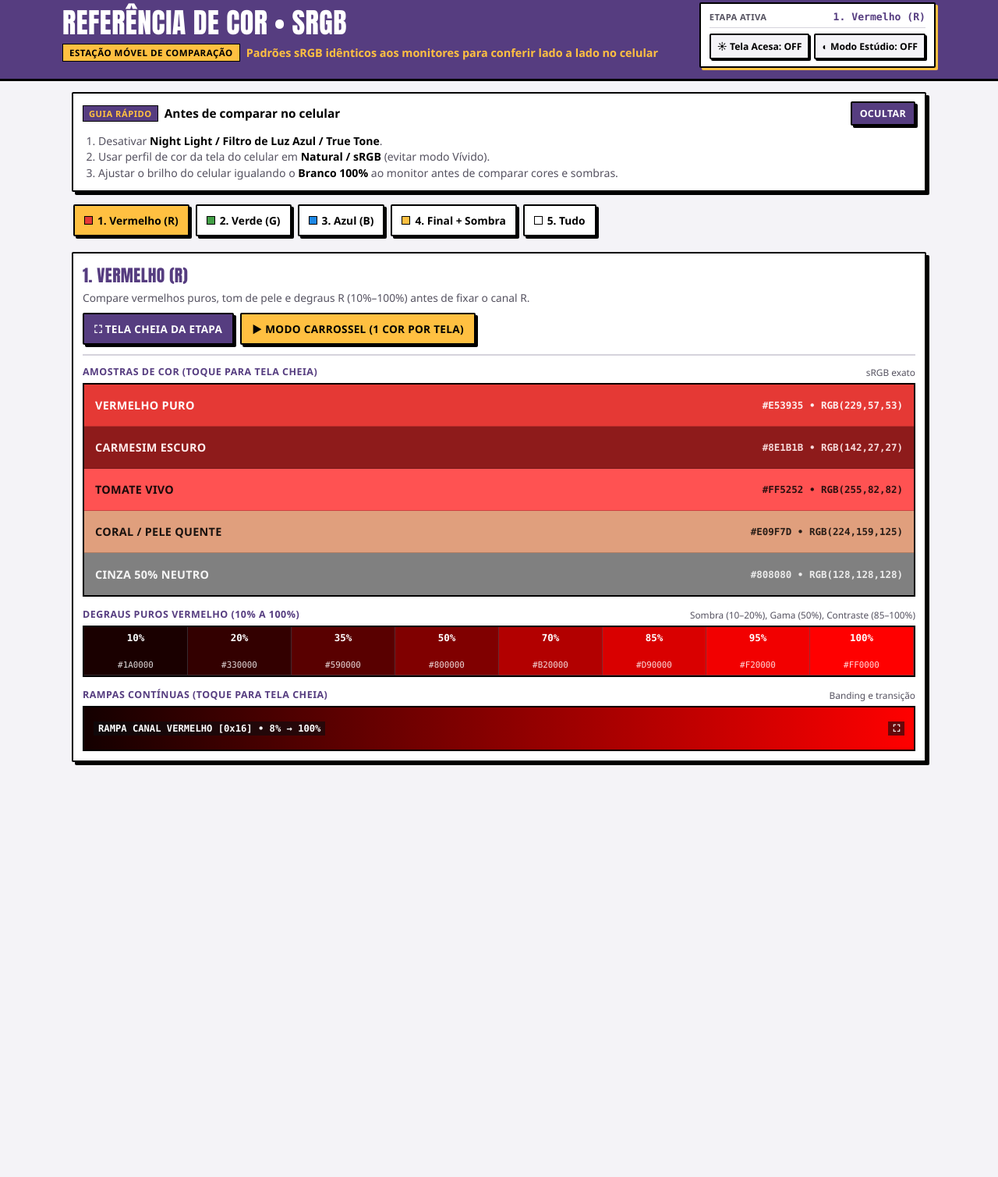
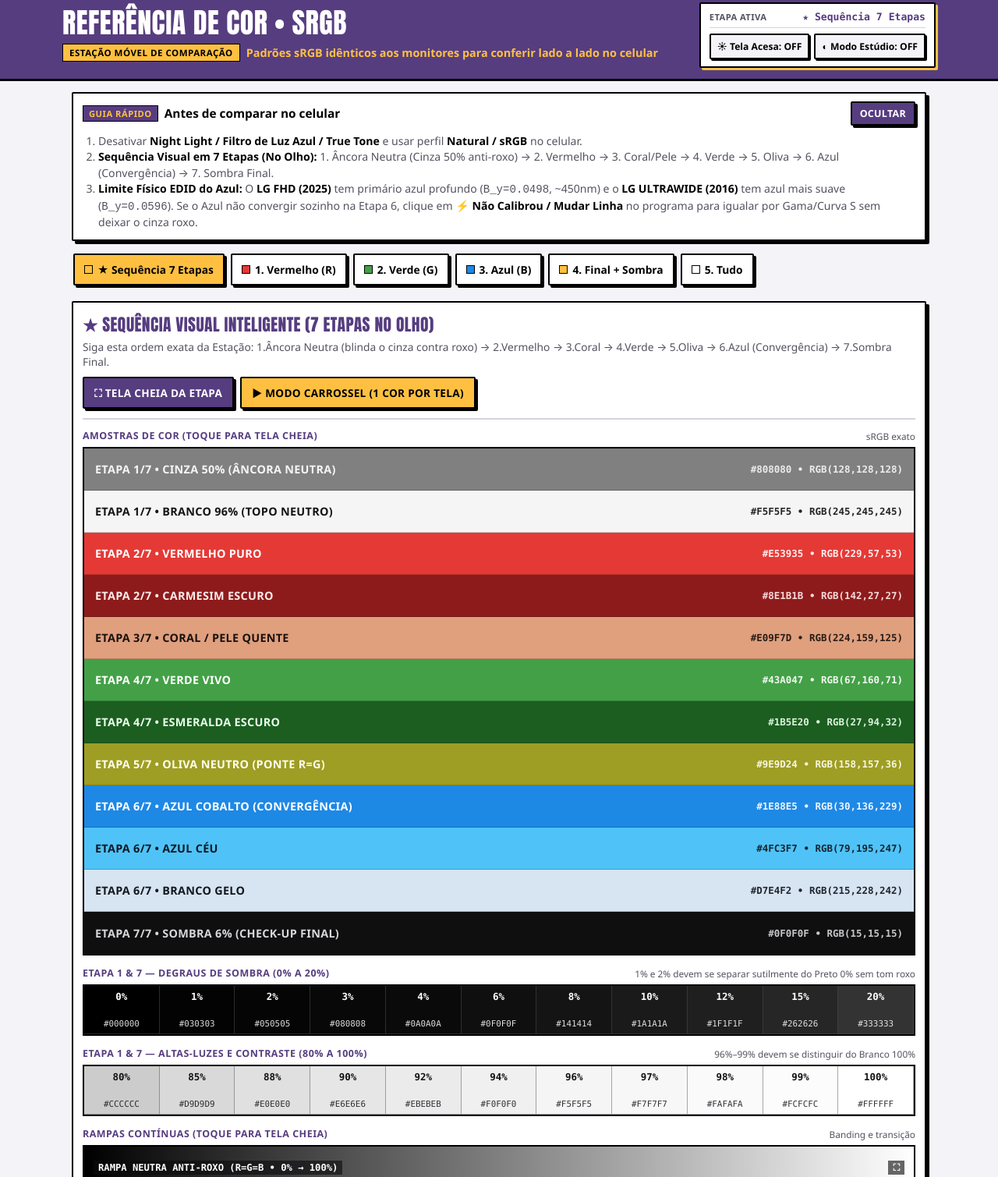
Before and after one commit to GirinoX/calibracao-cor-ref, a plain HTML site: page index.html in a window 1280 px wide. Shown: the part 11-1520 px from the top of the page at 78% size. Before the commit the page ends 1020 px from the top, so only its background shows below. Drawn offline with Linux system fonts and the light colour scheme.

Commit message:
feat: add 7-step visual guided calibration sequence & EDID blue gamut guidance

```diff
--- a/app.js
+++ b/app.js
@@ -65,6 +65,49 @@
   const HIGHLIGHT_PCTS = [80, 85, 88, 90, 92, 94, 96, 97, 98, 99, 100];
 
   const STAGES = [
+    {
+      id: "sequencia_guiada",
+      tabLabel: "★ Sequência 7 Etapas",
+      title: "★ Sequência Visual Inteligente (7 Etapas no Olho)",
+      dotHex: "#FFC041",
+      tip: "Siga esta ordem exata da Estação: 1.Âncora Neutra (blinda o cinza contra roxo) → 2.Vermelho → 3.Coral → 4.Verde → 5.Oliva → 6.Azul (Convergência) → 7.Sombra Final.",
+      ribbons: [
+        { name: "ETAPA 1/7 • CINZA 50% (ÂNCORA NEUTRA)", rgb: [128, 128, 128], textRgb: [245, 245, 245], note: "Ancora R=G=B primeiro para o cinza JAMAIS ficar roxo" },
+        { name: "ETAPA 1/7 • BRANCO 96% (TOPO NEUTRO)", rgb: [245, 245, 245], textRgb: [20, 20, 20], note: "Contraste neutro sem estourar no 100%" },
+        { name: "ETAPA 2/7 • VERMELHO PURO", rgb: [229, 57, 53], textRgb: [255, 255, 255], note: "Força e saturação principal de R (trava com Carmesim/Tomate)" },
+        { name: "ETAPA 2/7 • CARMESIM ESCURO", rgb: [142, 27, 27], textRgb: [255, 235, 235], note: "Profundidade escura do Vermelho" },
+        { name: "ETAPA 3/7 • CORAL / PELE QUENTE", rgb: [224, 159, 125], textRgb: [25, 18, 15], note: "Meio-tom R+G ajustado sem desconfigurar Vermelho Puro" },
+        { name: "ETAPA 4/7 • VERDE VIVO", rgb: [67, 160, 71], textRgb: [255, 255, 255], note: "Pureza e gama médio de G com R e Cinza blindados" },
+        { name: "ETAPA 4/7 • ESMERALDA ESCURO", rgb: [27, 94, 32], textRgb: [235, 255, 235], note: "Sombra e densidade do canal Verde" },
+        { name: "ETAPA 5/7 • OLIVA NEUTRO (PONTE R=G)", rgb: [158, 157, 36], textRgb: [255, 255, 240], note: "Equilíbrio exato R=158 / G=157 — prepara a convergência do Azul" },
+        { name: "ETAPA 6/7 • AZUL COBALTO (CONVERGÊNCIA)", rgb: [30, 136, 229], textRgb: [255, 255, 255], note: "Limite físico EDID: LG FHD B_y=0.0498 vs Ultrawide B_y=0.0596" },
+        { name: "ETAPA 6/7 • AZUL CÉU", rgb: [79, 195, 247], textRgb: [15, 25, 35], note: "Se não convergir sozinho, use '⚡ Mudar Linha' no programa" },
+        { name: "ETAPA 6/7 • BRANCO GELO", rgb: [215, 228, 242], textRgb: [20, 24, 30], note: "Conferência de ponto branco frio sem puxar cinza p/ violeta" },
+        { name: "ETAPA 7/7 • SOMBRA 6% (CHECK-UP FINAL)", rgb: [15, 15, 15], textRgb: [215, 215, 220], note: "Destrava 1%–4% do preto movendo R, G e B juntos" },
+      ],
+      stepBands: [
+        {
+          title: "ETAPA 1 & 7 — DEGRAUS DE SOMBRA (0% a 20%)",
+          hint: "1% e 2% devem se separar sutilmente do Preto 0% sem tom roxo",
+          colsClass: "steps-11",
+          items: buildNeutralSteps("SOMBRA", SHADOW_PCTS, "Coluna vertebral neutra • Sombra"),
+        },
+        {
+          title: "ETAPA 1 & 7 — ALTAS-LUZES E CONTRASTE (80% a 100%)",
+          hint: "96%–99% devem se distinguir do Branco 100%",
+          colsClass: "steps-11",
+          items: buildNeutralSteps("LUZ", HIGHLIGHT_PCTS, "Coluna vertebral neutra • Altas-luzes"),
+        },
+      ],
+      ramps: [
+        {
+          label: "RAMPA NEUTRA ANTI-ROXO (R=G=B • 0% → 100%)",
+          startRgb: [0, 0, 0],
+          endRgb: [255, 255, 255],
+          note: "Se esta rampa esfriar ou ficar roxa ao mexer no Azul, clique em '⚡ Mudar Linha'",
+        },
+      ],
+    },
     {
       id: "vermelho",
       tabLabel: "1. Vermelho (R)",
--- a/index.html
+++ b/index.html
@@ -25,7 +25,7 @@
       <aside class="header-status-card" aria-label="Controles de exibição">
         <div class="status-meta-row">
           <span class="status-label">ETAPA ATIVA</span>
-          <span id="active-tab-badge" class="status-value">1. Vermelho (R)</span>
+          <span id="active-tab-badge" class="status-value">★ Sequência 7 Etapas</span>
         </div>
         <div class="header-controls-row">
           <button type="button" id="btn-wakelock" class="btn-control" aria-pressed="false">
@@ -52,9 +52,9 @@
         </button>
       </div>
       <ol id="checklist-body" class="checklist-list">
-        <li>Desativar <strong>Night Light / Filtro de Luz Azul / True Tone</strong>.</li>
-        <li>Usar perfil de cor da tela do celular em <strong>Natural / sRGB</strong> (evitar modo Vívido).</li>
-        <li>Ajustar o brilho do celular igualando o <strong>Branco 100%</strong> ao monitor antes de comparar cores e sombras.</li>
+        <li>Desativar <strong>Night Light / Filtro de Luz Azul / True Tone</strong> e usar perfil <strong>Natural / sRGB</strong> no celular.</li>
+        <li><strong>Sequência Visual em 7 Etapas (No Olho):</strong> 1. Âncora Neutra (Cinza 50% anti-roxo) → 2. Vermelho → 3. Coral/Pele → 4. Verde → 5. Oliva → 6. Azul (Convergência) → 7. Sombra Final.</li>
+        <li><strong>Limite Físico EDID do Azul:</strong> O <strong>LG FHD (2025)</strong> tem primário azul profundo (<code>B_y=0.0498</code>, ~450nm) e o <strong>LG ULTRAWIDE (2016)</strong> tem azul mais suave (<code>B_y=0.0596</code>). Se o Azul não convergir sozinho na Etapa 6, clique em <strong>⚡ Não Calibrou / Mudar Linha</strong> no programa para igualar por Gama/Curva S sem deixar o cinza roxo.</li>
       </ol>
     </section>
 
```
